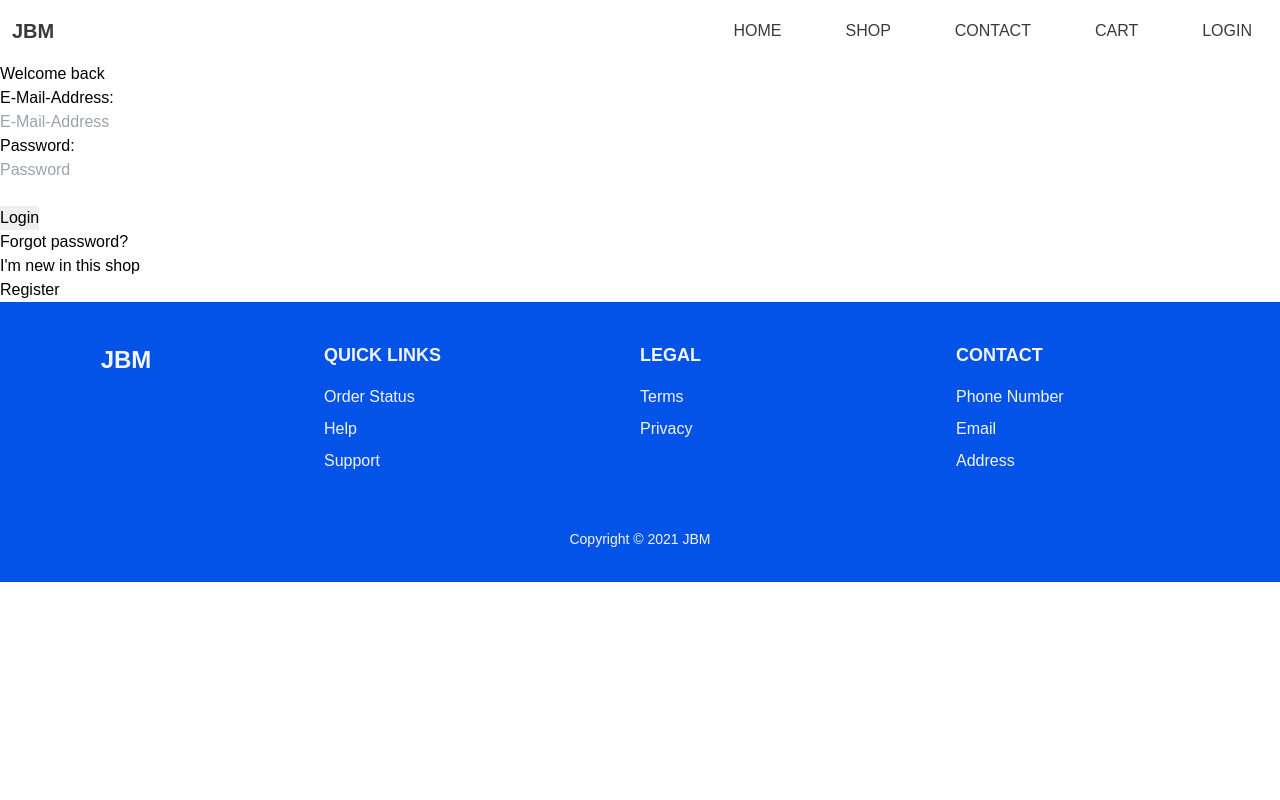
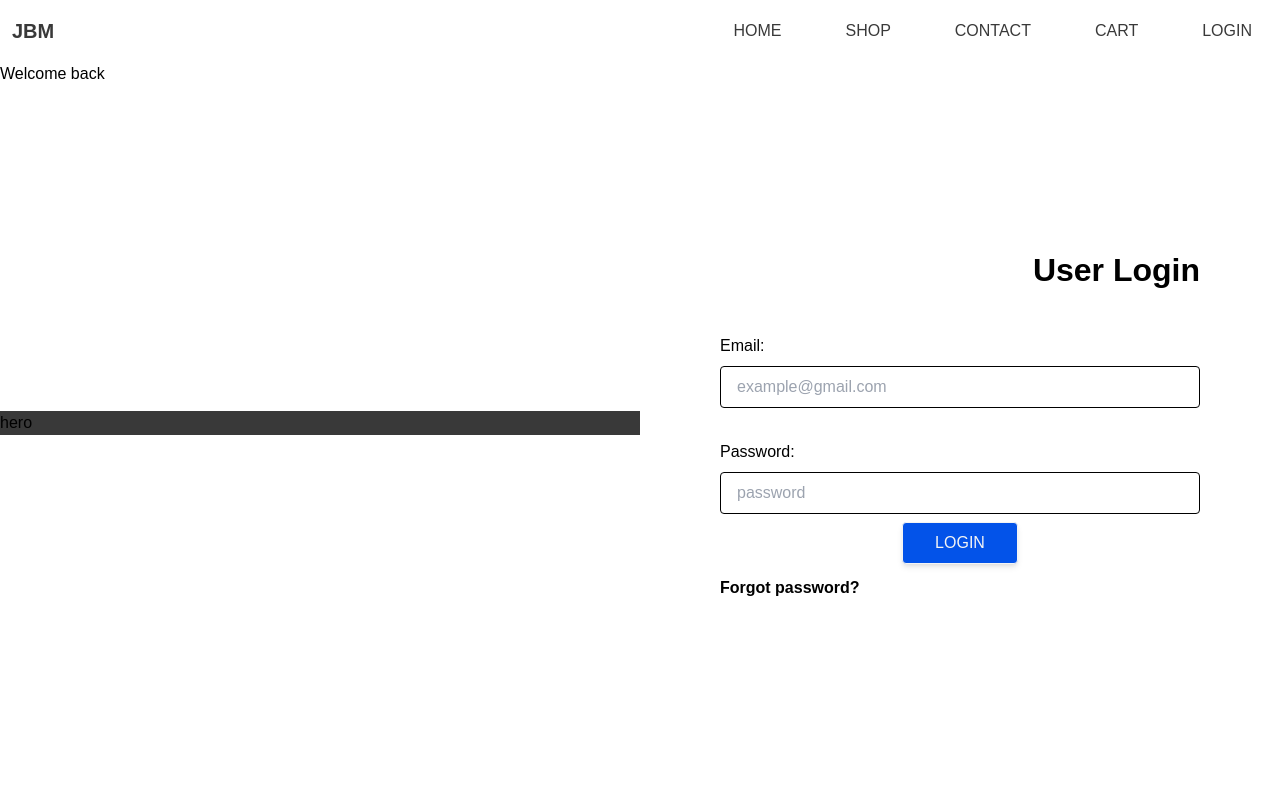
Before and after one commit to jonas-hirsch/final_project_frontend, a React (Create React App) app: page /login in a window 1280 px wide. Shown: the top 800 px of the page. Built offline with nearby package versions, Linux system fonts and the light colour scheme; no server answers; some icons are missing.

Commit message:
Login Page Refactored and waiting for the Banner impovment from CEO !

```diff
--- a/src/components/Auth/LoginForm.js
+++ b/src/components/Auth/LoginForm.js
@@ -54,7 +54,29 @@ const LoginForm = ({
         pauseOnFocusLoss
         draggable
       />
-      <form onSubmit={performLogin}>
+      {/* Login Form */}
+      <div className="h-screen w-screen">
+        <div className="py-40 flex items-center justify-around flex-wrap">
+        <div className="w-1/2 h-1/2 bg-s-hover " >
+          {/* Hero Image */}hero
+        </div>
+        <div className="w-full md:w-1/2 ">
+        <p className="text-5xl text-right pr-20 pb-10 font-semibold">User Login</p>
+          <form onSubmit={performLogin} className='flex flex-col items-baseline justify-center space-y-2 mx-20'>
+            <label htmlFor="email">Email: </label>
+            <input className='py-2 px-4 placeholder-gray-30 border border-gray-30 focus:ring focus:outline-none
+	          focus:placeholder-gray-50 rounded-default w-full' type='text' name='email' placeholder='example@gmail.com' />
+            <label className='pt-6' htmlFor="password">Password: </label>
+            <input className='py-2 px-4 placeholder-gray-30 border border-gray-30 focus:ring focus:outline-none
+	          focus:placeholder-gray-50 rounded-default w-full' type='password' name='password' placeholder='password' />
+            <input className='bg-primary text-white uppercase  focus:shadow-lg py-2 px-8 min-w-min max-w-full mx-auto rounded-default shadow-md flex flex-wrap text-center border cursor-pointer focus:bg-p-hover' type='submit' value='Login' />
+          </form>
+          <p className='font-semibold mt-3 cursor-pointer text-left pl-20' onClick={displayResetPassword}>Forgot password?</p>
+        </div>
+      </div>
+      </div>
+
+      {/* <form onSubmit={performLogin}>
         <label htmlFor="email">E-Mail-Address:</label>
         <br />
         <input type="text" name="email" placeholder="E-Mail-Address" />
@@ -65,8 +87,8 @@ const LoginForm = ({
         <br />
         <br />
         <input type="submit" value="Login" />
-      </form>
-      <p onClick={displayResetPassword}>Forgot password?</p>
+      </form> */}
+
     </>
   );
 };
```
